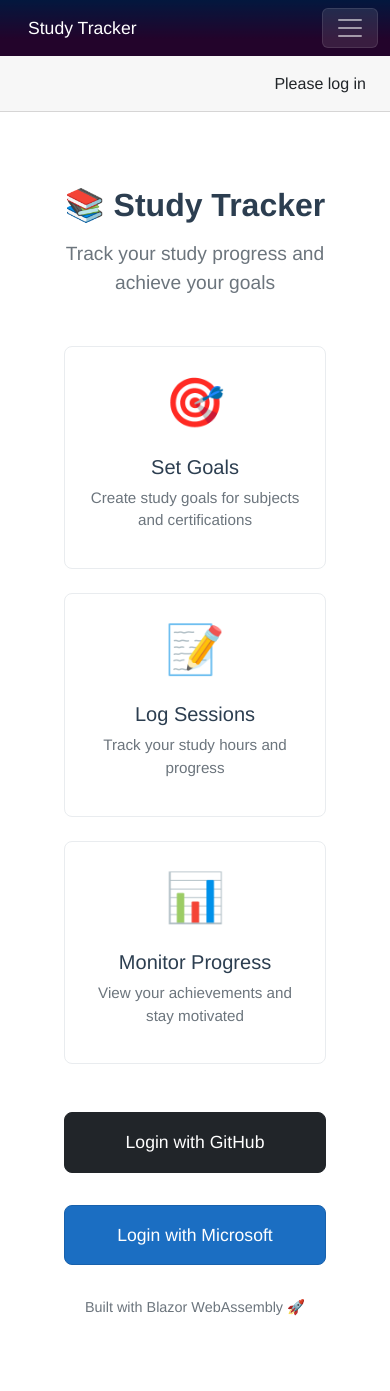
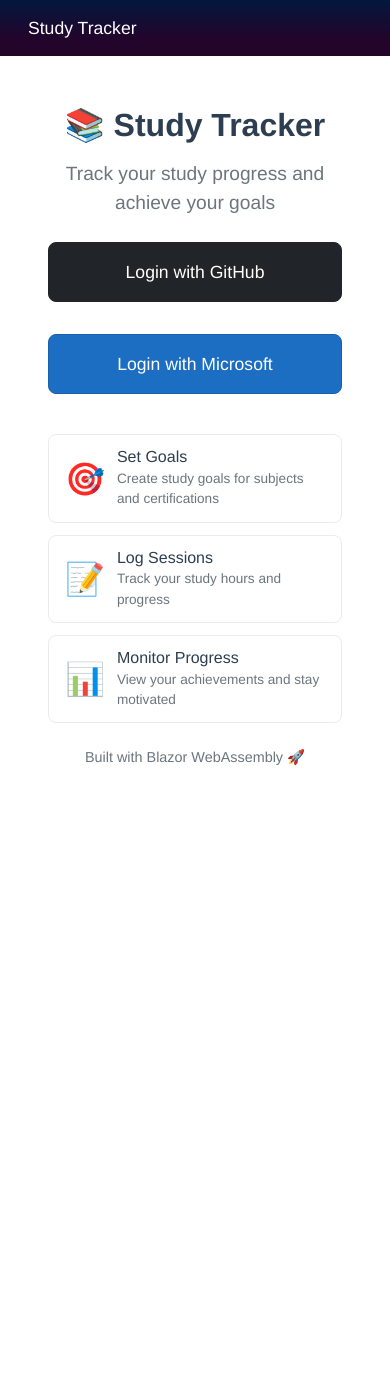
Before and after one commit to LanreAdetola/study-tracker, an ASP.NET Core app: page / in a window 390 px wide. After the commit the page ends 766 px from the top, so only its background shows below. Run offline with ASP.NET Core 8, Linux system fonts and the light colour scheme; data that the repository does not hold is empty; style sheets or scripts are compiled from the project's sources.

Commit message:
feat: Optimize mobile landing page UX
- Hide top bar "Please log in" on mobile (redundant with landing CTA)
- Hide hamburger menu for unauthenticated users (nothing useful in it)
- Move login buttons above feature cards (visible without scrolling)
- Compact horizontal feature cards on mobile (icon + text side by side)
- Shorten user count badge text to prevent overflow
- Reduce spacing throughout for tighter mobile layout

Co-Authored-By: Claude Opus 4.6 (1M context) <noreply@anthropic.com>

```diff
--- a/client/Layout/MainLayout.razor
+++ b/client/Layout/MainLayout.razor
@@ -8,16 +8,18 @@
     </div>
 
     <main>
-        <div class="top-row px-4 d-flex justify-content-end align-items-center">
-            <AuthorizeView>
-                <Authorized Context="authContext">
-                    <span>Hello, @authContext.User.Identity?.Name!</span>
-                </Authorized>
-                <NotAuthorized>
+        <AuthorizeView>
+            <Authorized Context="topBarAuth">
+                <div class="top-row px-4 d-flex justify-content-end align-items-center">
+                    <span>Hello, @topBarAuth.User.Identity?.Name!</span>
+                </div>
+            </Authorized>
+            <NotAuthorized>
+                <div class="top-row px-4 d-flex justify-content-end align-items-center d-none d-md-flex">
                     <span>Please log in</span>
-                </NotAuthorized>
-            </AuthorizeView>
-        </div>
+                </div>
+            </NotAuthorized>
+        </AuthorizeView>
 
         <article class="content px-4">
             <UserRegistration />
--- a/client/Layout/NavMenu.razor
+++ b/client/Layout/NavMenu.razor
@@ -3,9 +3,13 @@
 <div class="top-row ps-3 navbar navbar-dark">
     <div class="container-fluid">
         <a class="navbar-brand" href="">Study Tracker</a>
-        <button title="Navigation menu" class="navbar-toggler" @onclick="ToggleNavMenu">
-            <span class="navbar-toggler-icon"></span>
-        </button>
+        <AuthorizeView>
+            <Authorized>
+                <button title="Navigation menu" class="navbar-toggler" @onclick="ToggleNavMenu">
+                    <span class="navbar-toggler-icon"></span>
+                </button>
+            </Authorized>
+        </AuthorizeView>
     </div>
 </div>
 
--- a/client/Pages/Dashboard.razor
+++ b/client/Pages/Dashboard.razor
@@ -32,54 +32,55 @@
                     <p class="user-count">
                         @if (userCount.CanRegister)
                         {
-                            <span class="badge bg-success">Join @userCount.Count/@userCount.MaxUsers students using Study Tracker!</span>
+                            <span class="badge bg-success">@userCount.Count/@userCount.MaxUsers students joined</span>
                         }
                         else
                         {
-                            <span class="badge bg-warning text-dark">@userCount.Count/@userCount.MaxUsers spots filled - App at capacity</span>
+                            <span class="badge bg-warning text-dark">@userCount.Count/@userCount.MaxUsers spots filled</span>
                         }
                     </p>
                 }
 
+                <div class="cta-section">
+                    @if (userCount?.CanRegister == false)
+                    {
+                        <button class="btn btn-secondary btn-lg" disabled>App at Capacity</button>
+                        <p class="text-muted mt-2">We're at our 50-user limit. Check back later!</p>
+                    }
+                    else
+                    {
+                        <div class="login-options">
+                            <a href="/.auth/login/github" class="btn btn-dark btn-lg">Login with GitHub</a>
+                            <a href="/.auth/login/aad" class="btn btn-primary btn-lg">Login with Microsoft</a>
+                        </div>
+                    }
+                </div>
+
                 <div class="feature-cards">
                     <div class="feature-card">
                         <div class="feature-icon">🎯</div>
+                        <div>
                             <h3>Set Goals</h3>
                             <p>Create study goals for subjects and certifications</p>
                         </div>
+                    </div>
                     <div class="feature-card">
                         <div class="feature-icon">📝</div>
+                        <div>
                             <h3>Log Sessions</h3>
                             <p>Track your study hours and progress</p>
                         </div>
+                    </div>
                     <div class="feature-card">
                         <div class="feature-icon">📊</div>
+                        <div>
                             <h3>Monitor Progress</h3>
                             <p>View your achievements and stay motivated</p>
                         </div>
                     </div>
+                </div>
 
-                <div class="cta-section">
-                    @if (userCount?.CanRegister == false)
-                    {
-                        <button class="btn btn-secondary btn-lg" disabled>
-                            <i class="bi bi-lock"></i> App at Capacity
-                        </button>
-                        <p class="text-muted mt-2">We're currently at our 50-user limit. Please check back later!</p>
-                    }
-                    else
-                    {
-                        <div class="login-options">
-                            <a href="/.auth/login/github" class="btn btn-dark btn-lg">
-                                <i class="bi bi-github"></i> Login with GitHub
-                            </a>
-                            <a href="/.auth/login/aad" class="btn btn-primary btn-lg">
-                                <i class="bi bi-microsoft"></i> Login with Microsoft
-                            </a>
-                        </div>
-                    }
                 <p class="tech-badge">Built with Blazor WebAssembly 🚀</p>
-                </div>
             </div>
         </div>
     </NotAuthorized>
--- a/client/wwwroot/css/app.css
+++ b/client/wwwroot/css/app.css
@@ -139,7 +139,7 @@ code {
 
 .user-count {
     font-size: 1.1rem;
-    margin-bottom: 3rem;
+    margin-bottom: 1.5rem;
 }
 
 .user-count .badge {
@@ -152,7 +152,7 @@ code {
     display: grid;
     grid-template-columns: repeat(auto-fit, minmax(250px, 1fr));
     gap: 2rem;
-    margin: 3rem 0;
+    margin: 2rem 0;
 }
 
 .feature-card {
@@ -309,16 +309,45 @@ code {
     }
 
     .hero-section {
-        padding: 1.5rem 0.5rem;
+        padding: 1rem 0.5rem;
+    }
+
+    .hero-content {
+        padding: 1rem;
     }
 
     .feature-cards {
         grid-template-columns: 1fr;
-        gap: 1.5rem;
+        gap: 0.75rem;
+        margin: 1.5rem 0;
     }
 
     .feature-card {
-        padding: 1.25rem;
+        display: flex;
+        align-items: center;
+        text-align: left;
+        padding: 0.75rem 1rem;
+        gap: 0.75rem;
+    }
+
+    .feature-card .feature-icon {
+        font-size: 2rem;
+        margin-bottom: 0;
+        flex-shrink: 0;
+    }
+
+    .feature-card h3 {
+        font-size: 1rem;
+        margin-bottom: 0.15rem;
+    }
+
+    .feature-card p {
+        font-size: 0.85rem;
+        margin-bottom: 0;
+    }
+
+    .cta-section {
+        margin-top: 1.5rem;
     }
 
     .chart-container {
```
Lines whose indentation alone changed are shown as unchanged.
